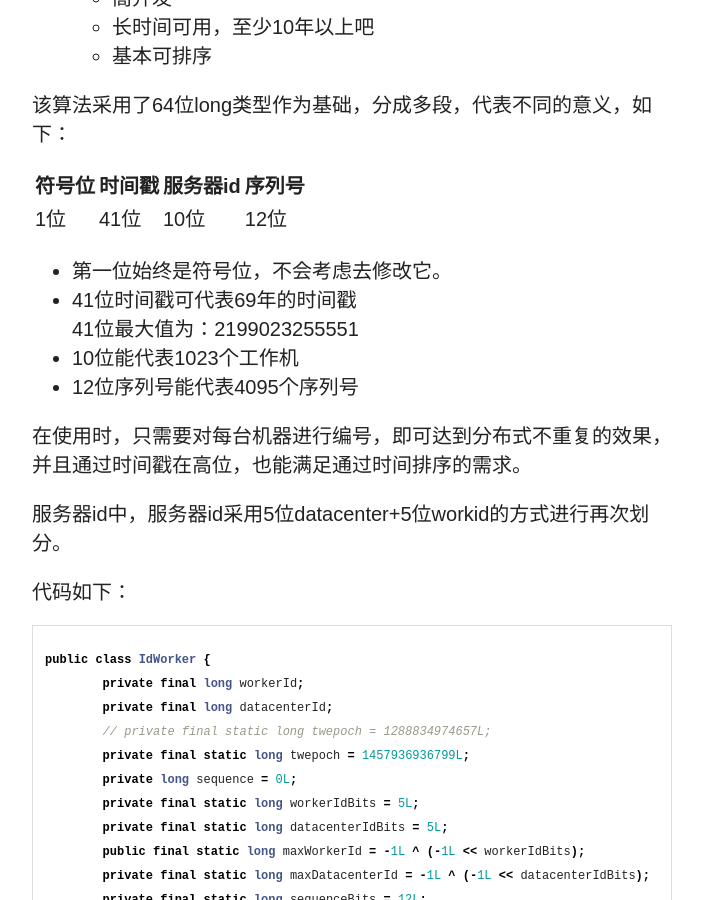
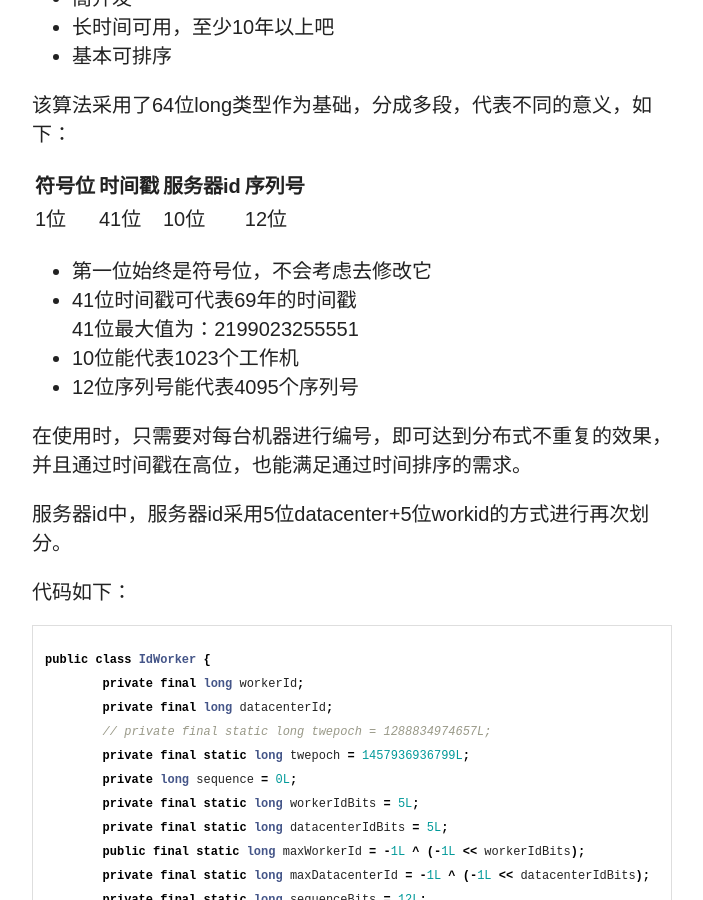
Before and after one commit to yangqiju/yangqiju.github.com, a Jekyll site: the page built from _posts/2016-5-7-uuid-twtter-snowflake.md, in a window 1280 px wide and 900 px high, scrolled down 886 px. Shown: the whole window, without its empty margins (308-1011 px from the left). Built offline with Jekyll 4.4.1, drawn with Linux system fonts in a browser that asks for light colours; nearby versions of some CDN libraries.

Commit message:
change files

```diff
--- a/_posts/2016-5-7-uuid-twtter-snowflake.md
+++ b/_posts/2016-5-7-uuid-twtter-snowflake.md
@@ -23,7 +24,7 @@ snowflake是个分布式唯一编号的方案，对于全局唯一编号，基
 | :------------- | :------------- |:------------- |:------------- |
 | 1位     | 41位       |10位     |12位       |
 
-- 第一位始终是符号位，不会考虑去修改它。
+- 第一位始终是符号位，不会考虑去修改它
 - 41位时间戳可代表69年的时间戳<br/>
 41位最大值为：2199023255551
 - 10位能代表1023个工作机
```
Also changed, not shown: other parts of _posts/2016-5-7-uuid-twtter-snowflake.md (+2 -1 lines), 2 other files.
